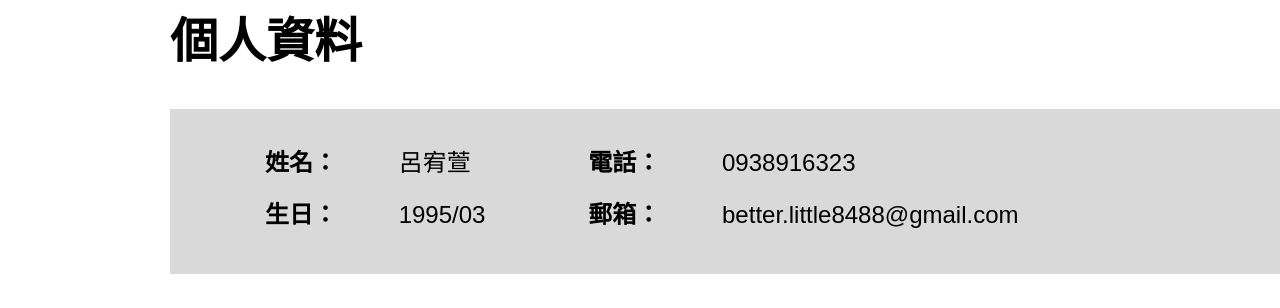
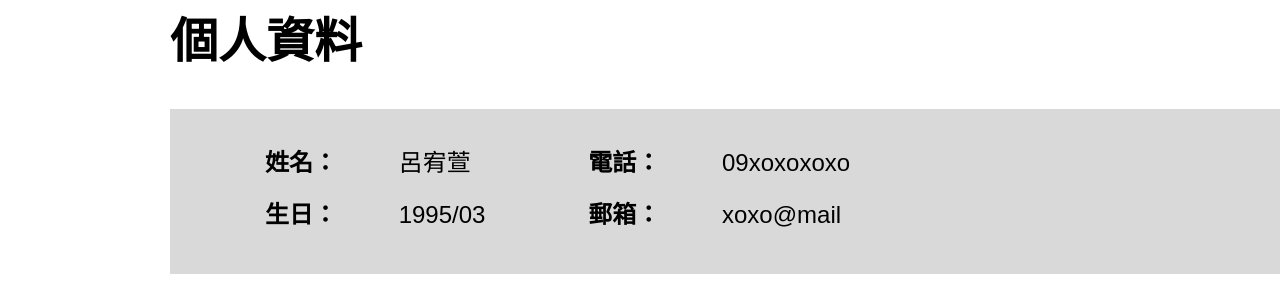
Before and after one commit to CathyLu0323/Resume, a plain HTML site: page index.html in a window 1280 px wide. Shown: the part 1240-1548 px from the top of the page. Drawn offline with Linux system fonts and the light colour scheme.

Commit message:
修改手機及郵件個資

```diff
--- a/index.html
+++ b/index.html
@@ -72,8 +72,8 @@
             <p>郵箱：</p>
         </div>
         <div class="p2">
-            <p>0938916323</p>
-            <p>better.little8488@gmail.com</p>
+            <p>09xoxoxoxo</p>
+            <p>xoxo@mail</p>
         </div>
     </div>
 </div>
```
